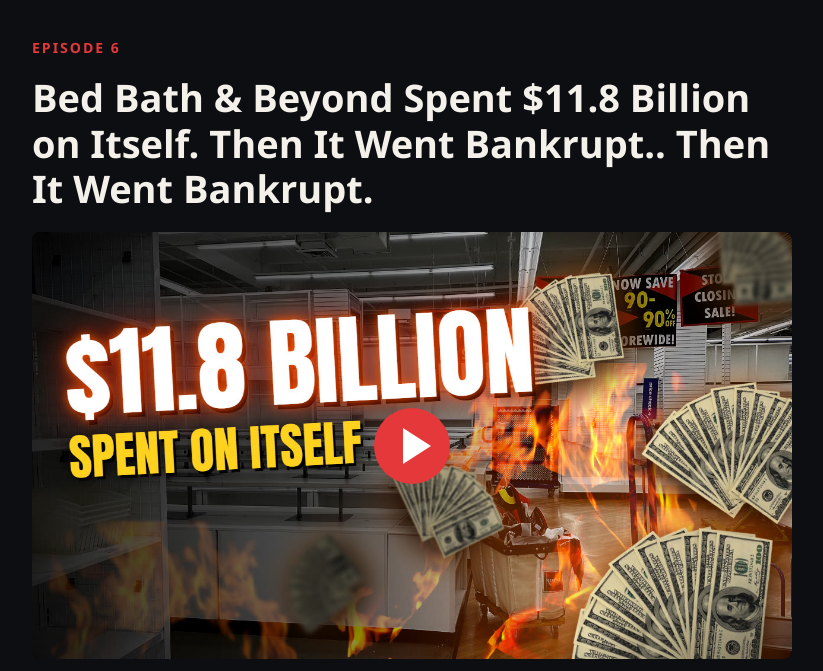
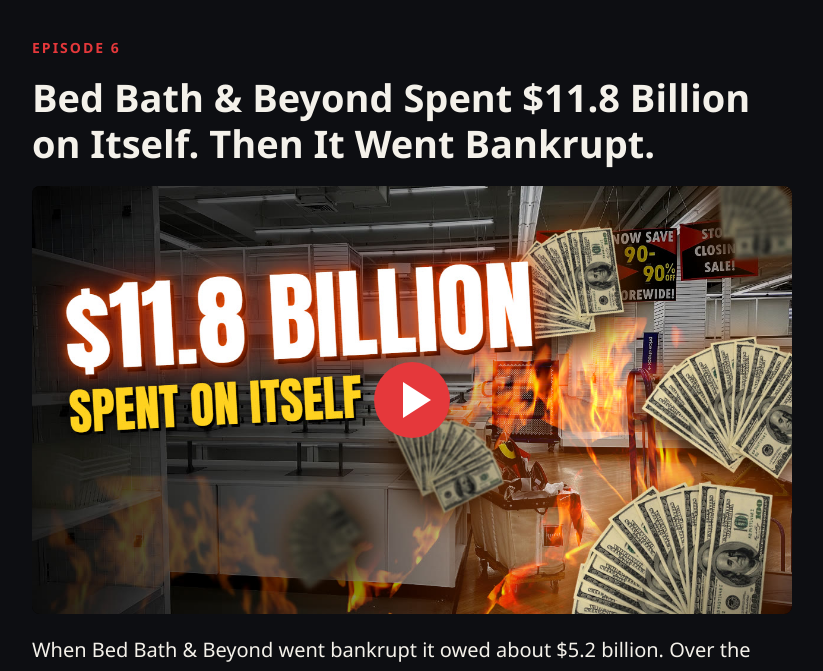
Before and after one commit to Tadas-G/brandfallen-site, a plain HTML site: page bed-bath-beyond/index.html in a window 1280 px wide. Shown: the part 75-746 px from the top of the page, without its empty margins (228-1051 px from the left). Drawn offline with Linux system fonts and the light colour scheme.

Commit message:
Fix duplicated ending in the Bed Bath & Beyond title
Co-Authored-By: Claude Fable 5.2 <noreply@anthropic.com>

```diff
--- a/bed-bath-beyond/index.html
+++ b/bed-bath-beyond/index.html
@@ -3,22 +3,22 @@
 <head>
   <meta charset="utf-8">
   <meta name="viewport" content="width=device-width, initial-scale=1">
-  <title>Bed Bath &amp; Beyond Spent $11.8 Billion on Itself. Then It Went Bankrupt.. Then It Went Bankrupt. | Brandfallen</title>
+  <title>Bed Bath &amp; Beyond Spent $11.8 Billion on Itself. Then It Went Bankrupt. | Brandfallen</title>
   <meta name="description" content="When Bed Bath &amp; Beyond went bankrupt it owed about $5.2 billion. Over the years before that, it had spent about $11.8 billion buying back its own stock. This is the story of a company with no long-term debt that borrowed to buy its own shares, and of a name later sold for $21.5 million.">
   <link rel="canonical" href="https://brandfallen.com/bed-bath-beyond/">
-  <meta property="og:title" content="Bed Bath &amp; Beyond Spent $11.8 Billion on Itself. Then It Went Bankrupt.. Then It Went Bankrupt. | Brandfallen">
+  <meta property="og:title" content="Bed Bath &amp; Beyond Spent $11.8 Billion on Itself. Then It Went Bankrupt. | Brandfallen">
   <meta property="og:description" content="When Bed Bath &amp; Beyond went bankrupt it owed about $5.2 billion. Over the years before that, it had spent about $11.8 billion buying back its own stock. This is the story of a company with no long-term debt that borrowed to buy its own shares, and of a name later sold for $21.5 million.">
   <meta property="og:url" content="https://brandfallen.com/bed-bath-beyond/">
   <meta property="og:image" content="https://brandfallen.com/thumbs/bed-bath-beyond.jpg">
   <link rel="icon" href="/logo.png">
   <link rel="stylesheet" href="/style.css">
-  <script type="application/ld+json">{"@context": "https://schema.org", "@type": "VideoObject", "name": "Bed Bath & Beyond Spent $11.8 Billion on Itself. Then It Went Bankrupt.. Then It Went Bankrupt.. Then It Went Bankrupt.. Then It Went Bankrupt.", "description": "When Bed Bath & Beyond went bankrupt it owed about $5.2 billion. Over the years before that, it had spent about $11.8 billion buying back its own stock. This is the story of a company with no long-term debt that borrowed to buy its own shares, and of a name later sold for $21.5 million.", "thumbnailUrl": "https://brandfallen.com/thumbs/bed-bath-beyond.jpg", "uploadDate": "2026-11-10T18:00:19+00:00", "embedUrl": "https://www.youtube-nocookie.com/embed/_hz14_COONI"}</script>
+  <script type="application/ld+json">{"@context": "https://schema.org", "@type": "VideoObject", "name": "Bed Bath & Beyond Spent $11.8 Billion on Itself. Then It Went Bankrupt.. Then It Went Bankrupt.", "description": "When Bed Bath & Beyond went bankrupt it owed about $5.2 billion. Over the years before that, it had spent about $11.8 billion buying back its own stock. This is the story of a company with no long-term debt that borrowed to buy its own shares, and of a name later sold for $21.5 million.", "thumbnailUrl": "https://brandfallen.com/thumbs/bed-bath-beyond.jpg", "uploadDate": "2026-11-10T18:00:19+00:00", "embedUrl": "https://www.youtube-nocookie.com/embed/_hz14_COONI"}</script>
 </head>
 <body>
   <header class="top"><div class="wrap"><a href="/"><img src="/logo.png" alt=""><span>BRAND<span class="fallen">FALLEN</span></span></a></div></header>
   <main class="wrap page">
     <p class="label">Episode 6</p>
-    <h1>Bed Bath &amp; Beyond Spent $11.8 Billion on Itself. Then It Went Bankrupt.. Then It Went Bankrupt.</h1>
+    <h1>Bed Bath &amp; Beyond Spent $11.8 Billion on Itself. Then It Went Bankrupt.</h1>
     <a class="player" href="https://youtu.be/_hz14_COONI" aria-label="Watch on YouTube">
       <img src="/thumbs/bed-bath-beyond.jpg" alt="" width="1280" height="720">
       <span class="play"></span>
```
Also changed, not shown: index.html (+2 -2 lines).
